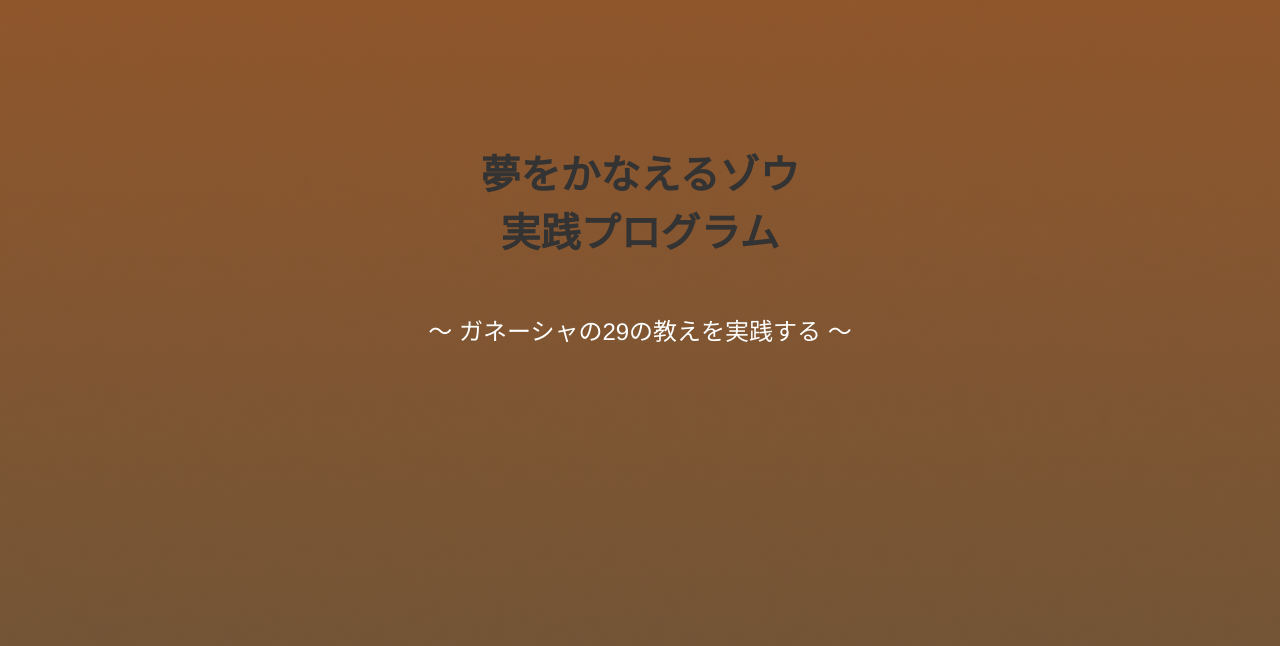
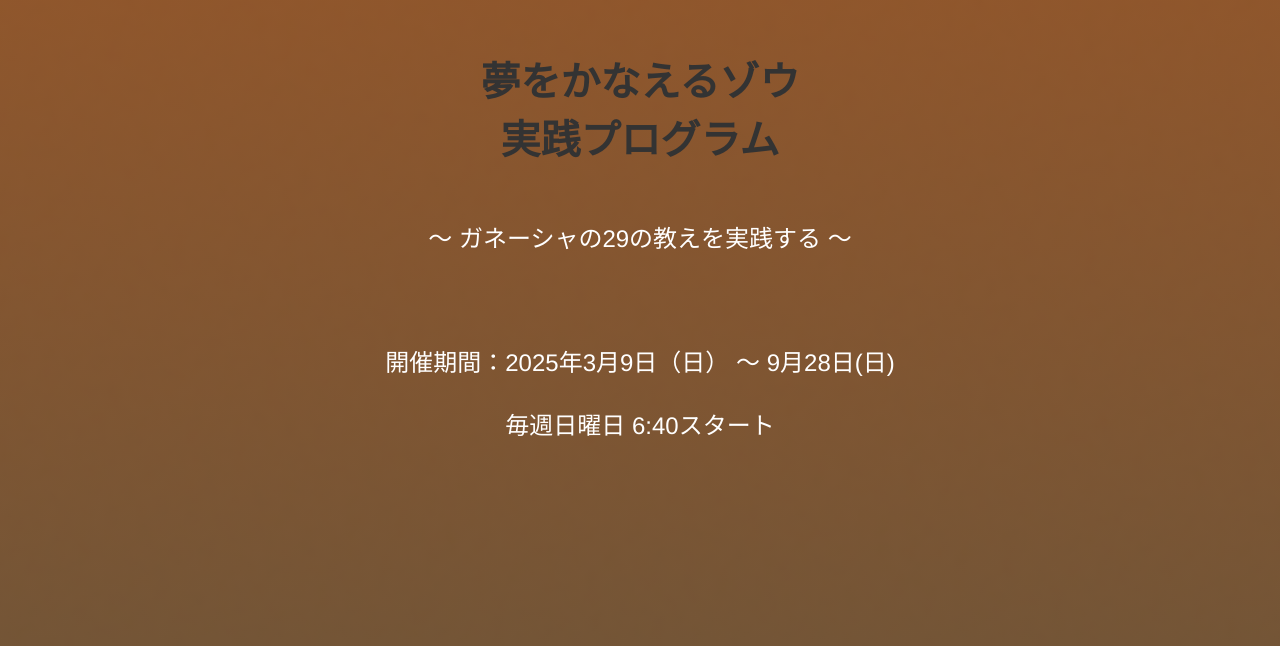
Before and after one commit to KAMEchan01/dream-elephant-presentation, a plain HTML site: page docs/index.html in a window 1280 px wide. Shown: the part 154-800 px from the top of the page. Drawn offline with Linux system fonts and the light colour scheme.

Commit message:
Update index.html

```diff
--- a/docs/index.html
+++ b/docs/index.html
@@ -79,6 +79,8 @@
     <h1>夢をかなえるゾウ<br>実践プログラム</h1>
     <div class="content">
         <p>〜 ガネーシャの29の教えを実践する 〜</p>
+　　　　　<p>開催期間：2025年3月9日（日） 〜 9月28日(日)</p>
+        <p>毎週日曜日 6:40スタート</p>
     </div>
 </div>
 
```
